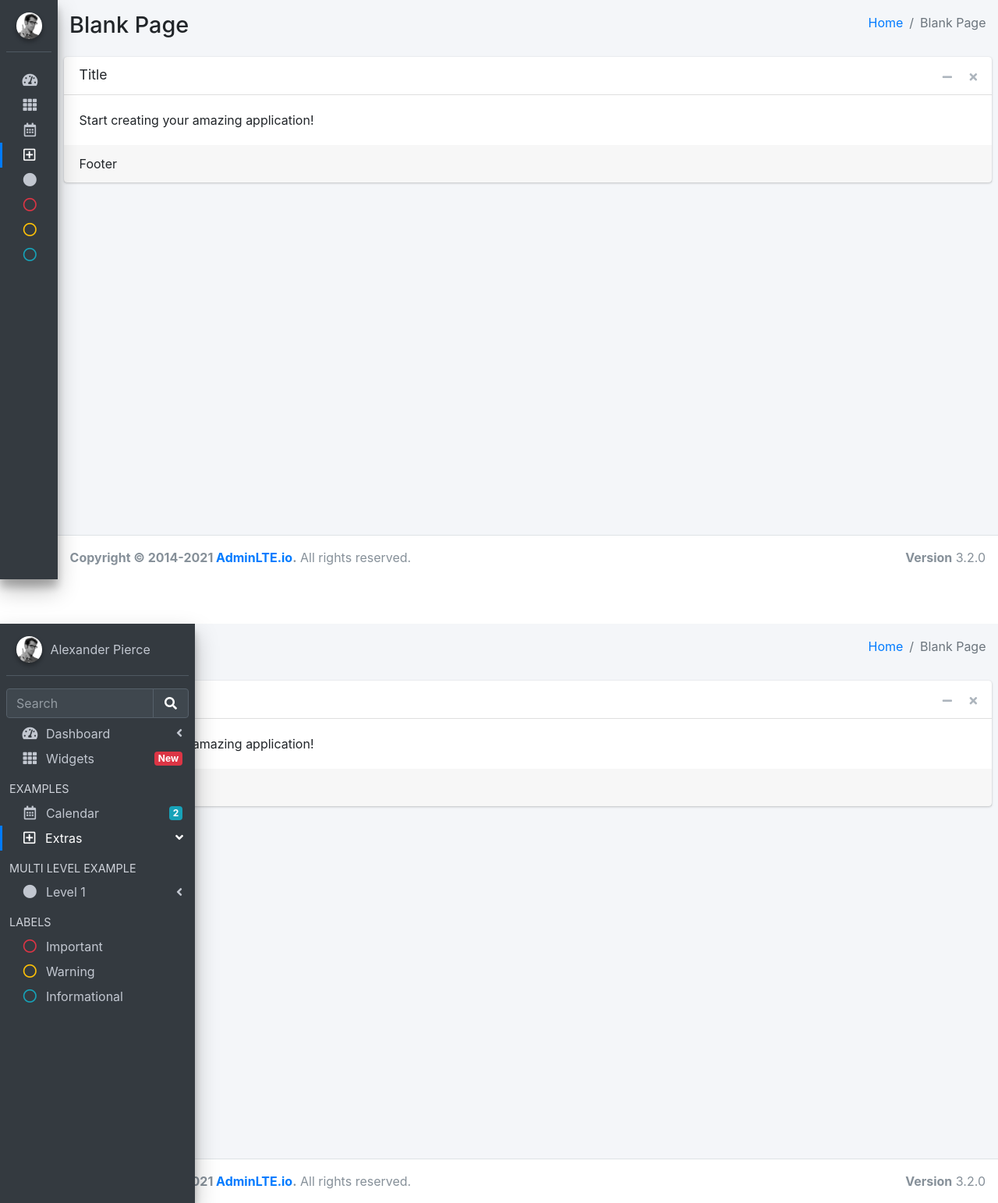
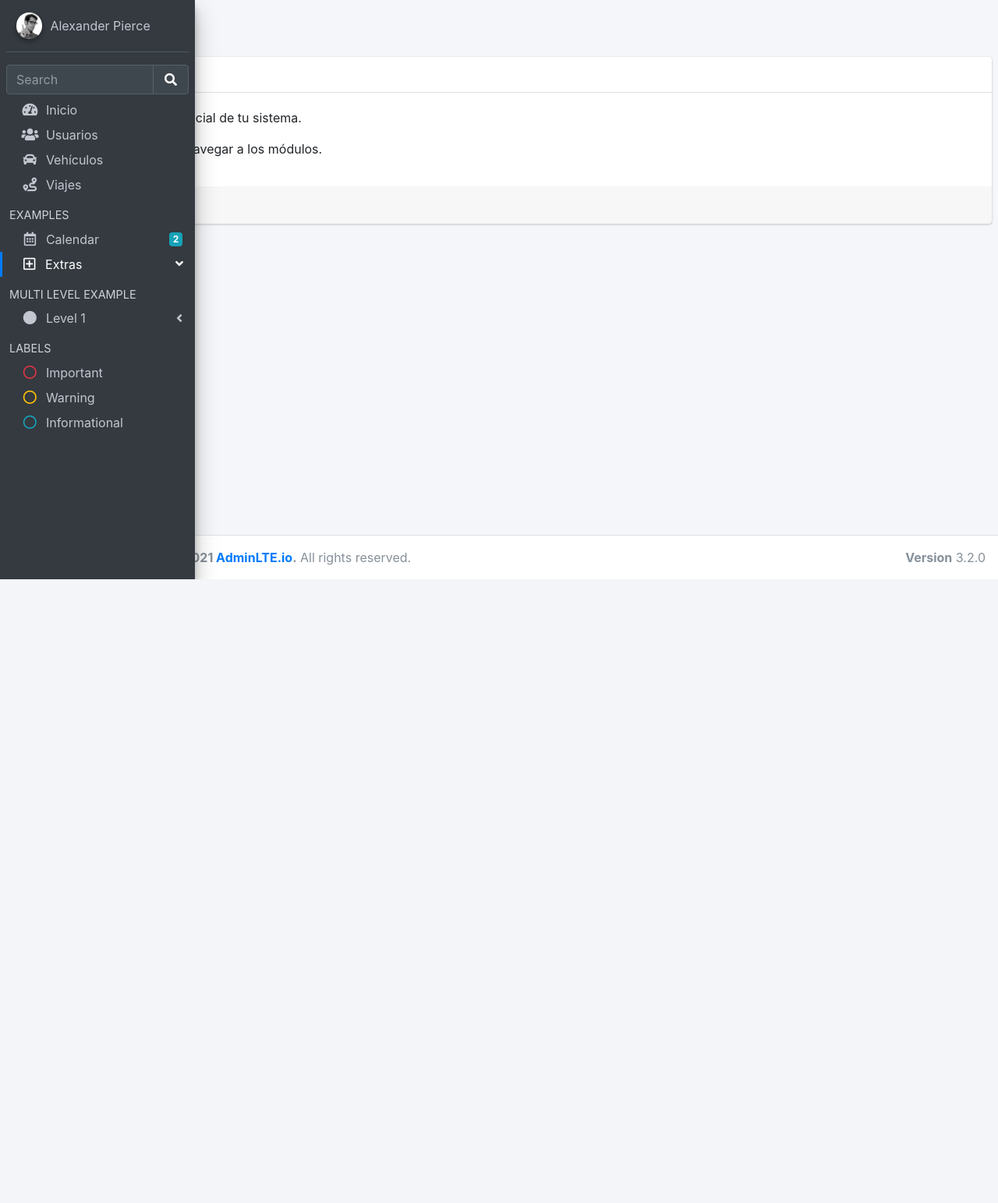
Before and after one commit to vickdark/transporteprivadomvc, a PHP site: page / in a window 1280 px wide. Shown: the part 57-1600 px from the top of the page at 78% size. After the commit the page ends 800 px from the top, so only its background shows below. Run offline with PHP 8.4, Linux system fonts and the light colour scheme; some libraries are stand-ins or nearby versions; some web fonts are replaced.

Commit message:
Tarea: Implementar la arquitectura MVC con vistas de enrutador y módulo.
Añadir nuevas clases de controlador para Hogar, Usuarios, Vehículos y Viajes.

Crear las plantillas de vista correspondientes para cada módulo.
Implementar el sistema de enrutador para gestionar las solicitudes.
Actualizar .htaccess para usar URL limpias.
Eliminar el controlador de plantilla anterior.
Actualizar los enlaces de navegación de la barra lateral.
Añadir documentación README para la nueva arquitectura.

```diff
--- /dev/null
+++ b/app/controllers/home/home.controller.php
@@ -0,0 +1,17 @@
+<?php
+class controllerhome
+{
+    private function render($view, $data = [])
+    {
+        extract($data);
+        ob_start();
+        include "../app/views/$view.php";
+        $content = ob_get_clean();
+        include "../app/views/template.php";
+    }
+    public function index()
+    {
+        $this->render('home/index', ['title' => 'Bienvenido']);
+    }
+}
+?>
--- a/app/controllers/template/template.controller.php
+++ /dev/null
@@ -1,9 +0,0 @@
-<?php
-class controllertemplate
-{
-    public function controllertemplate()
-    {
-        include "../app/views/template.php";
-    }
-}
-?>
--- /dev/null
+++ b/app/controllers/usuarios/usuarios.controller.php
@@ -0,0 +1,17 @@
+<?php
+class controllerusuarios
+{
+    private function render($view, $data = [])
+    {
+        extract($data);
+        ob_start();
+        include "../app/views/$view.php";
+        $content = ob_get_clean();
+        include "../app/views/template.php";
+    }
+    public function index()
+    {
+        $this->render('usuarios/index', ['title' => 'Usuarios']);
+    }
+}
+?>
--- /dev/null
+++ b/app/controllers/vehiculos/vehiculos.controller.php
@@ -0,0 +1,17 @@
+<?php
+class controllervehiculos
+{
+    private function render($view, $data = [])
+    {
+        extract($data);
+        ob_start();
+        include "../app/views/$view.php";
+        $content = ob_get_clean();
+        include "../app/views/template.php";
+    }
+    public function index()
+    {
+        $this->render('vehiculos/index', ['title' => 'Vehículos']);
+    }
+}
+?>
--- /dev/null
+++ b/app/controllers/viajes/viajes.controller.php
@@ -0,0 +1,17 @@
+<?php
+class controllerviajes
+{
+    private function render($view, $data = [])
+    {
+        extract($data);
+        ob_start();
+        include "../app/views/$view.php";
+        $content = ob_get_clean();
+        include "../app/views/template.php";
+    }
+    public function index()
+    {
+        $this->render('viajes/index', ['title' => 'Viajes']);
+    }
+}
+?>
--- /dev/null
+++ b/app/core/Router.php
@@ -0,0 +1,63 @@
+<?php
+class Router
+{
+    private $routes = [];
+    public function get($pattern, $handler)
+    {
+        $this->add('GET', $pattern, $handler);
+    }
+    public function post($pattern, $handler)
+    {
+        $this->add('POST', $pattern, $handler);
+    }
+    public function add($method, $pattern, $handler)
+    {
+        $regex = $this->compilePattern($pattern);
+        $this->routes[] = [$method, $regex, $handler];
+    }
+    private function compilePattern($pattern)
+    {
+        $pattern = trim($pattern, '/');
+        if ($pattern === '') {
+            return '#^/$#';
+        }
+        $pattern = preg_replace('#\{([a-zA-Z_][a-zA-Z0-9_]*)\}#', '(?P<$1>[^/]+)', $pattern);
+        return '#^/' . $pattern . '/?$#';
+    }
+    public function dispatch($uri, $method)
+    {
+        $path = parse_url($uri, PHP_URL_PATH);
+        foreach ($this->routes as [$m, $regex, $handler]) {
+            if ($m !== $method) {
+                continue;
+            }
+            if (preg_match($regex, $path, $matches)) {
+                $params = [];
+                foreach ($matches as $k => $v) {
+                    if (!is_int($k)) {
+                        $params[$k] = $v;
+                    }
+                }
+                return $this->invoke($handler, $params);
+            }
+        }
+        http_response_code(404);
+        echo '404';
+        return null;
+    }
+    private function invoke($handler, $params)
+    {
+        if (is_callable($handler)) {
+            return call_user_func_array($handler, $params);
+        }
+        if (is_array($handler) && count($handler) === 2) {
+            [$class, $method] = $handler;
+            if (is_string($class)) {
+                $class = new $class();
+            }
+            return $class->$method(...array_values($params));
+        }
+        return null;
+    }
+}
+?>
--- /dev/null
+++ b/app/views/home/index.php
@@ -0,0 +1,12 @@
+<div class="card">
+    <div class="card-header">
+        <h3 class="card-title">Bienvenido</h3>
+    </div>
+    <div class="card-body">
+        <p>Esta es la página inicial de tu sistema.</p>
+        <p>Usa el menú para navegar a los módulos.</p>
+    </div>
+    <div class="card-footer">
+        Inicio
+    </div>
+</div>
--- a/app/views/partials/sidebar.php
+++ b/app/views/partials/sidebar.php
@@ -1,6 +1,6 @@
 <aside class="main-sidebar sidebar-dark-primary elevation-4">
     <!-- Brand Logo -->
-    <a href="../../index3.html" class="brand-link">
+    <a href="/home" class="brand-link">
         <img src="public/assets/resourses/dist/img/AdminLTELogo.png" alt="AdminLTE Logo" class="brand-image img-circle elevation-3" style="opacity: .8">
         <span class="brand-text font-weight-light">AdminLTE 3</span>
     </a>
@@ -35,41 +35,27 @@
                 <!-- Add icons to the links using the .nav-icon class
                with font-awesome or any other icon font library -->
                 <li class="nav-item">
-                    <a href="#" class="nav-link">
+                    <a href="/home" class="nav-link">
                         <i class="nav-icon fas fa-tachometer-alt"></i>
-                        <p>
-                            Dashboard
-                            <i class="right fas fa-angle-left"></i>
-                        </p>
-                    </a>
-                    <ul class="nav nav-treeview">
-                        <li class="nav-item">
-                            <a href="../../index.html" class="nav-link">
-                                <i class="far fa-circle nav-icon"></i>
-                                <p>Dashboard v1</p>
+                        <p>Inicio</p>
                     </a>
                 </li>
                 <li class="nav-item">
-                            <a href="../../index2.html" class="nav-link">
-                                <i class="far fa-circle nav-icon"></i>
-                                <p>Dashboard v2</p>
+                    <a href="/usuarios" class="nav-link">
+                        <i class="nav-icon fas fa-users"></i>
+                        <p>Usuarios</p>
                     </a>
                 </li>
                 <li class="nav-item">
-                            <a href="../../index3.html" class="nav-link">
-                                <i class="far fa-circle nav-icon"></i>
-                                <p>Dashboard v3</p>
+                    <a href="/vehiculos" class="nav-link">
+                        <i class="nav-icon fas fa-car"></i>
+                        <p>Vehículos</p>
                     </a>
                 </li>
-                    </ul>
-                </li>
                 <li class="nav-item">
-                    <a href="../widgets.html" class="nav-link">
-                        <i class="nav-icon fas fa-th"></i>
-                        <p>
-                            Widgets
-                            <span class="right badge badge-danger">New</span>
-                        </p>
+                    <a href="/viajes" class="nav-link">
+                        <i class="nav-icon fas fa-route"></i>
+                        <p>Viajes</p>
                     </a>
                 </li>
                 <li class="nav-header">EXAMPLES</li>
--- a/app/views/template.php
+++ b/app/views/template.php
@@ -1,67 +1,30 @@
-<!-- Header -->
-<?php include 'partials/header.php'; ?>
-<!-- /.Header -->
+<?php
+# Head - Librerias y head de todo el sistemas
+include 'partials/header.php';
+# Navbar - Barra de navegacion
+include 'partials/navbar.php';
+# Sidebar - Barra lateral
+include 'partials/sidebar.php';
+?>
 
-<!-- Navbar -->
-<?php include 'partials/navbar.php'; ?>
-<!-- /.navbar -->
-
-<!-- Main Sidebar Container -->
-<?php include 'partials/sidebar.php'; ?>
-<!-- /.Main Sidebar Container -->
-
-<!-- Content Wrapper. Contains page content -->
+<!-- Content Wrapper - Contenido principal -->
 <div class="content-wrapper">
-    <!-- Content Header (Page header) -->
     <section class="content-header">
         <div class="container-fluid">
             <div class="row mb-2">
                 <div class="col-sm-6">
-                    <h1>Blank Page</h1>
-                </div>
-                <div class="col-sm-6">
-                    <ol class="breadcrumb float-sm-right">
-                        <li class="breadcrumb-item"><a href="#">Home</a></li>
-                        <li class="breadcrumb-item active">Blank Page</li>
-                    </ol>
+                    <!-- Título dinámico: se muestra el valor de la variable $title si existe; de lo contrario, se deja vacío -->
+                    <h1><?= isset($title) ? $title : '' ?></h1>
                 </div>
             </div>
-        </div><!-- /.container-fluid -->
+        </div>
     </section>
+    <section class="content">
+        <?= isset($content) ? $content : '' ?>
+    </section>
+</div>
 
-    <!-- Main content -->
-    <section class="content">
-
-        <!-- Default box -->
-        <div class="card">
-            <div class="card-header">
-                <h3 class="card-title">Title</h3>
-
-                <div class="card-tools">
-                    <button type="button" class="btn btn-tool" data-card-widget="collapse" title="Collapse">
-                        <i class="fas fa-minus"></i>
-                    </button>
-                    <button type="button" class="btn btn-tool" data-card-widget="remove" title="Remove">
-                        <i class="fas fa-times"></i>
-                    </button>
-                </div>
-            </div>
-            <div class="card-body">
-                Start creating your amazing application!
-            </div>
-            <!-- /.card-body -->
-            <div class="card-footer">
-                Footer
-            </div>
-            <!-- /.card-footer-->
-        </div>
-        <!-- /.card -->
-
-    </section>
-    <!-- /.content -->
-</div>
-<!-- /.content-wrapper -->
-
-<!-- Footer -->
-<?php include 'partials/footer.php'; ?>
-<!-- /.Footer -->
+<?php
+# Footer - Pie de pagina
+include 'partials/footer.php';
+?>
--- a/public/index.php
+++ b/public/index.php
@@ -1,5 +1,14 @@
 <?php
-include "../app/controllers/template/template.controller.php";
-$template = new controllertemplate();
-$template->controllertemplate();
+require_once "../app/core/Router.php";
+require_once "../app/controllers/home/home.controller.php";
+require_once "../app/controllers/usuarios/usuarios.controller.php";
+require_once "../app/controllers/vehiculos/vehiculos.controller.php";
+require_once "../app/controllers/viajes/viajes.controller.php";
+$router = new Router();
+$router->get('/', [controllerhome::class, 'index']);
+$router->get('/home', [controllerhome::class, 'index']);
+$router->get('/usuarios', [controllerusuarios::class, 'index']);
+$router->get('/vehiculos', [controllervehiculos::class, 'index']);
+$router->get('/viajes', [controllerviajes::class, 'index']);
+$router->dispatch($_SERVER['REQUEST_URI'], $_SERVER['REQUEST_METHOD']);
 ?>
```
Also changed, not shown: app/views/usuarios/index.php (added, +8 -0 lines), app/views/vehiculos/index.php (added, +8 -0 lines), app/views/viajes/index.php (added, +8 -0 lines), .htaccess, README.md. Lines whose indentation alone changed are shown as unchanged.
